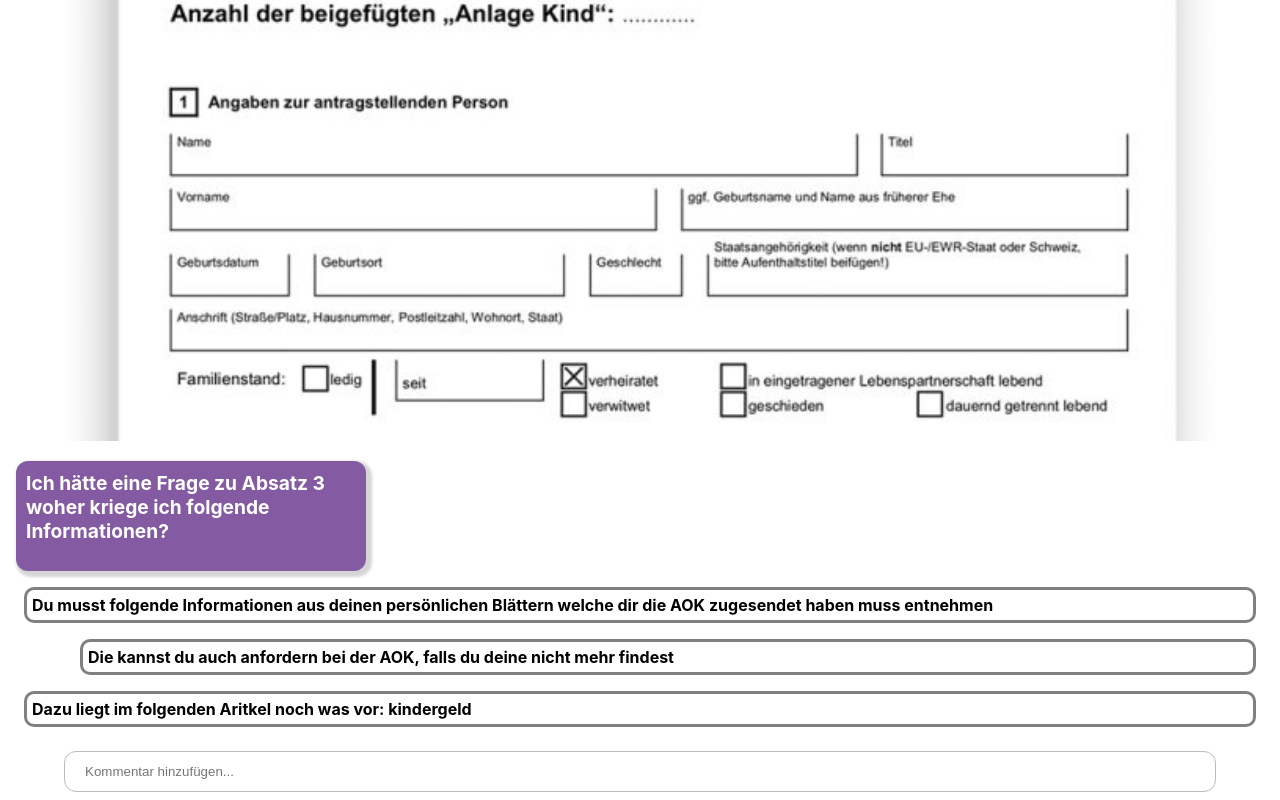
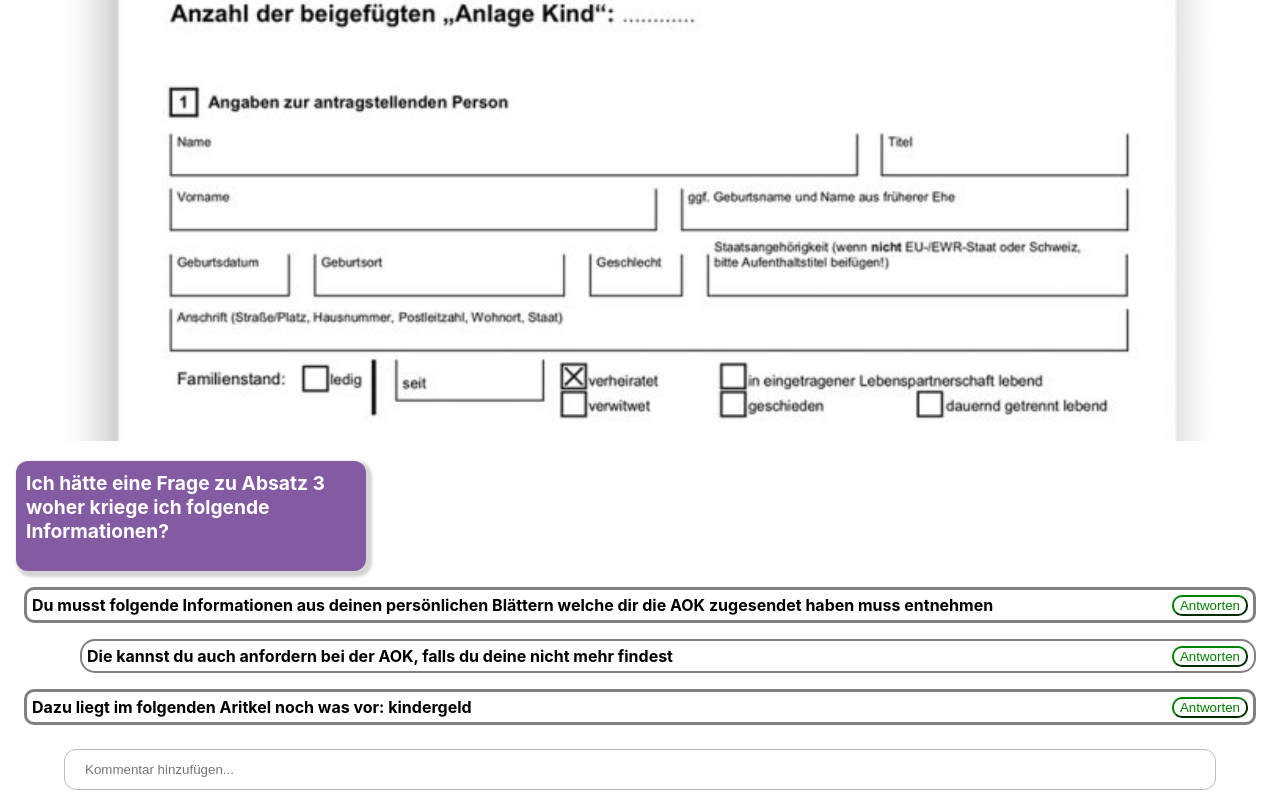
Before and after one commit to xSilentStorm313/Projekt-Web, a React (Create React App) app in the folder webapp/: page /beitrag in a window 1280 px wide. Shown: the part 561-1361 px from the top of the page. Built offline with nearby package versions, Linux system fonts and the light colour scheme.

Commit message:
button antworten

```diff
--- a/webapp/src/EinzelnerBeitrag.css
+++ b/webapp/src/EinzelnerBeitrag.css
@@ -83,11 +83,22 @@
   }
 
   .antwortkomment{
-    border: 3px solid grey;
-    border-radius: 10px;
+    border: 2px solid grey;
+    border-radius: 15px;
     margin-left: 5rem;
     margin-right: 1.5rem;
     padding: 5px;
     text-align: left;
     font-weight: bold;
   }
+
+  .buttonantworten{
+    color:green;
+    border-color: green;
+    border-radius: 10px;
+    background-color: white;
+    position: absolute;
+    right: 2rem;
+
+
+  }
--- a/webapp/src/components/BeitragInhalt.js
+++ b/webapp/src/components/BeitragInhalt.js
@@ -12,9 +12,9 @@ export default function Inhalt() {
             <a href="/beitrag">
                 <span className="fragebeitrag">Ich hätte eine Frage zu Absatz 3 woher kriege ich folgende Informationen?</span>
                 </a>
-            <p className="komment">Du musst folgende Informationen aus deinen persönlichen Blättern welche dir die AOK zugesendet haben muss entnehmen</p>
-            <p className="antwortkomment">Die kannst du auch anfordern  bei der AOK, falls du deine  nicht mehr findest</p>
-            <p className="komment">Dazu liegt im folgenden Aritkel noch was vor: kindergeld</p>
+            <p className="komment">Du musst folgende Informationen aus deinen persönlichen Blättern welche dir die AOK zugesendet haben muss entnehmen<button className="buttonantworten">Antworten</button></p>
+            <p className="antwortkomment">Die kannst du auch anfordern  bei der AOK, falls du deine  nicht mehr findest<button className="buttonantworten">Antworten</button></p>
+            <p className="komment">Dazu liegt im folgenden Aritkel noch was vor: kindergeld<button className="buttonantworten">Antworten</button></p>
         </div>
     )
 }
```
